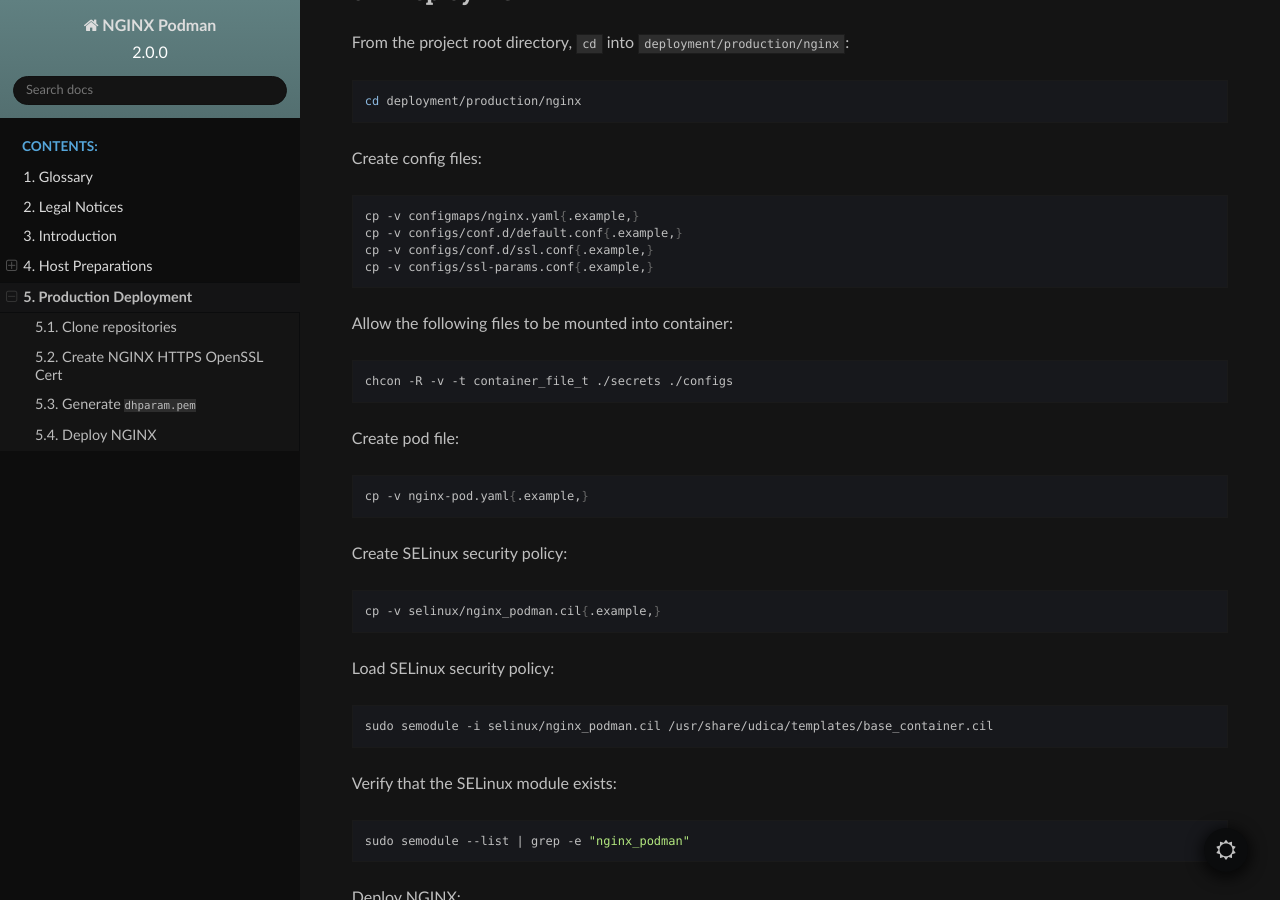
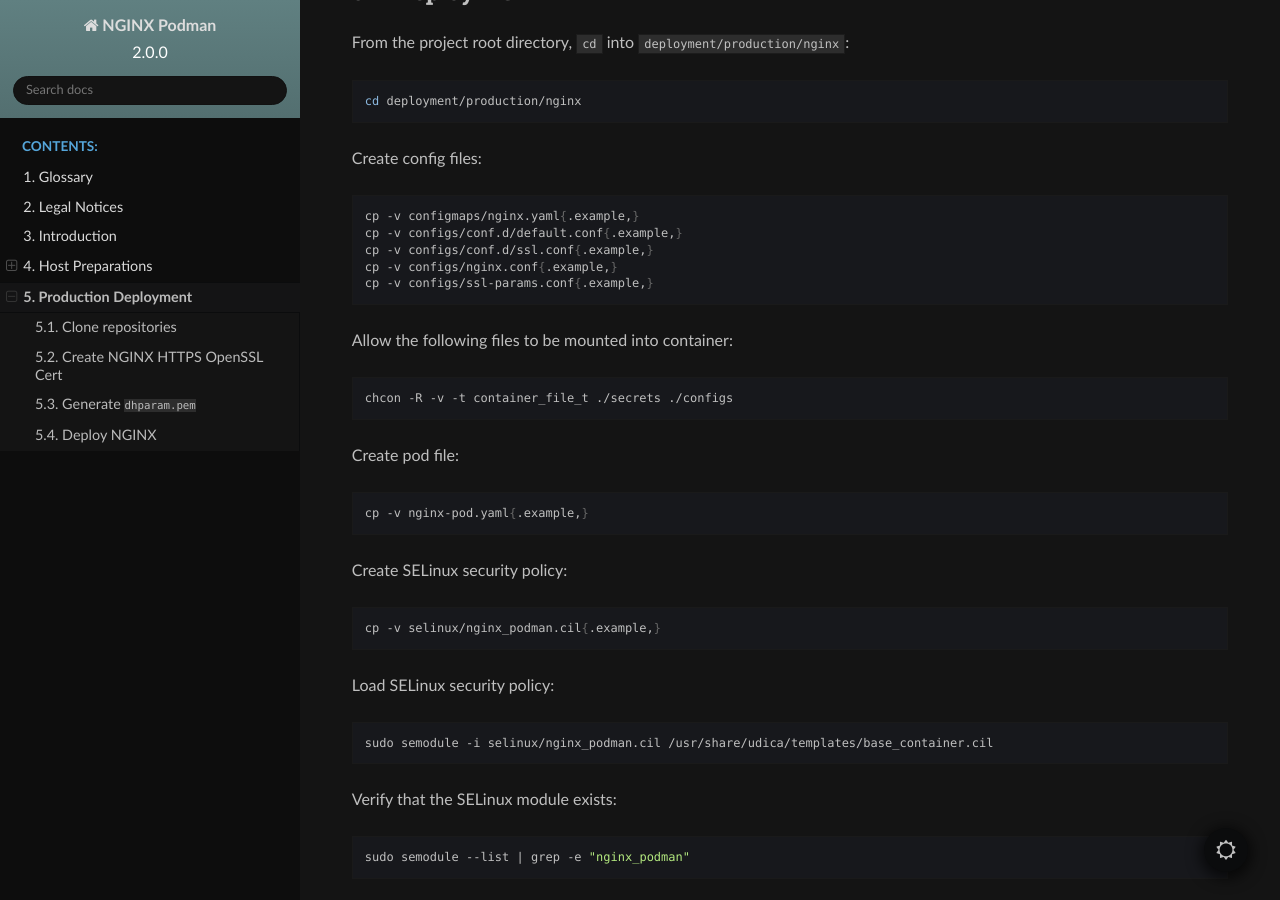
Before and after one commit to extra2000/nginx-podman, a Sphinx documentation site: the page built from docs/source/deployment_production.rst, in a window 1280 px wide and 900 px high, scrolled down 2703 px. Built offline with Sphinx 7.4.7 and the Read the Docs theme 2.0.0, drawn with Linux system fonts in a browser that asks for light colours.

Commit message:
docs(deployments): add instructions for `nginx.conf`

```diff
--- a/docs/source/deployment_production.rst
+++ b/docs/source/deployment_production.rst
@@ -142,6 +142,7 @@
     cp -v configmaps/nginx.yaml{.example,}
     cp -v configs/conf.d/default.conf{.example,}
     cp -v configs/conf.d/ssl.conf{.example,}
+    cp -v configs/nginx.conf{.example,}
     cp -v configs/ssl-params.conf{.example,}
 
 Allow the following files to be mounted into container:
```
